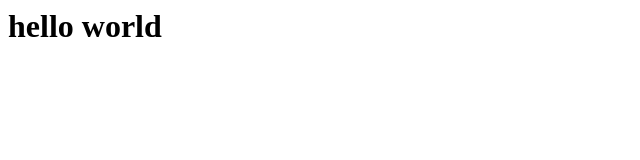
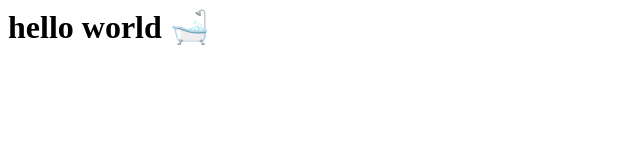
Before and after one commit to MSUnivers/hello-world2, a plain HTML site: page index.html in a window 1280 px wide. Shown: the full height of the page, 0-640 px from the left. Drawn offline with Linux system fonts and the light colour scheme.

Commit message:
adding hubbath emoji

```diff
--- a/index.html
+++ b/index.html
@@ -1 +1 @@
-<h1>hello world </h1>
+<h1>hello world 🛁 </h1>
```
